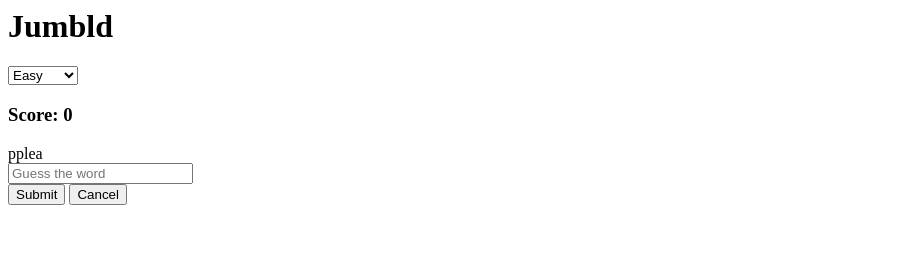
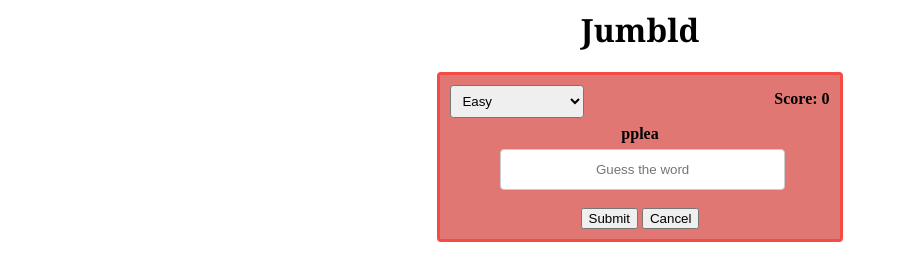
Before and after one commit to indhu1105/jumbld, a plain HTML site: page index.html in a window 1280 px wide. Shown: the whole page, without its empty margins (0-898 px from the left). Drawn offline with Linux system fonts and the light colour scheme.

Commit message:
Adding css to the application

```diff
--- a/index.html
+++ b/index.html
@@ -11,26 +11,31 @@
     <div class="application-title">
         <h1>Jumbld</h1>
     </div>
-    <div class="difficulty-level">
+    <form   class="center">
+    <div class="row ">
+        <div class="difficulty-level column">
             <select id="selected-level">
                 <option value="easy">Easy</option>
                 <option value="medium">Medium</option>
                 <option value="hard">Hard</option>
             </select>
         </div>
-    <div class="score">
-        <h3>Score: <span id="points">0</span></h3>
+        <div  class="score column">
+            <div style="float: right;">Score: <span id="points">0</span></div>
         </div>
-    <div class="jumbled-words">
+    </div>
+    <div class="jumbled-words ">
         <span id="jumbld-word"> p n l a e</span>
     </div>
      <div class="solution-box">
          <input type="text" placeholder="Guess the word" id="answer">
      </div>
+     <br>
      <div class="action">
          <button type="button" onclick="onSubmit()">Submit</button>
          <button type="button" onclick="onCancel()">Cancel</button>
      </div>
+    </form>
     <script src="/script.js"></script>
 </body>
 </html>
--- a/style.css
+++ b/style.css
@@ -0,0 +1,62 @@
+.application-title{
+    text-align: center;
+    color: black;
+    font-family: Cambria, Cochin, Georgia, Times, 'Times New Roman', serif;
+}
+.center {
+    margin: auto;
+    width: 30%;
+    border: 3px solid rgb(245, 75, 69);
+    padding: 10px;
+    background-color: rgb(224, 119, 115);
+    border-radius: 4px;
+  }
+  .difficulty-level{
+      text-shadow: aliceblue;
+      color: black;
+     cursor: pointer;
+  }
+  #selected-level{
+    position: relative;
+    display: block;
+    width: 10em;
+    overflow: hidden;
+    border-radius: .25em;
+    padding:7px;
+}
+.score{
+    margin-top: 5px;
+    font-size: medium;
+    font-weight: 800;
+    text-shadow: black;
+
+}
+.row{
+    content: "";
+}
+.column {
+    float: left;
+    width: 50%;
+}
+.jumbled-words{
+    margin-top: 40px;
+    margin-bottom: 6px;
+   text-align:center;
+   font-weight: 600;
+}
+input[type=text] {
+    text-align: center;
+    width: 75%;
+    padding: 12px 20px;
+    margin-left: 50px;
+    margin-right: 50px;
+    display: inline-block;
+    border: 1px solid #ccc;
+    border-radius: 4px;
+    box-sizing: border-box;
+  }
+  .action{
+      color: black;
+      text-align: center;
+      text-decoration: aliceblue;
+  }
```
Lines whose indentation alone changed are shown as unchanged.
